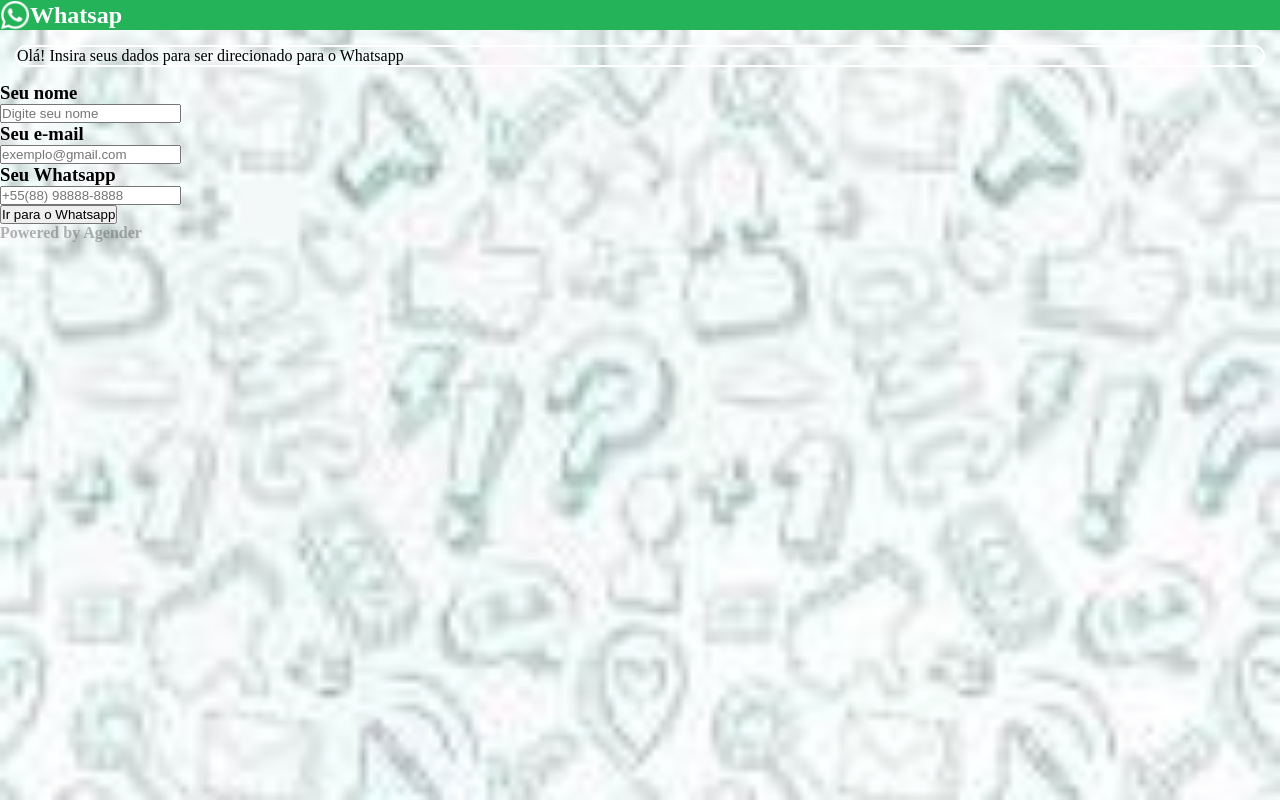
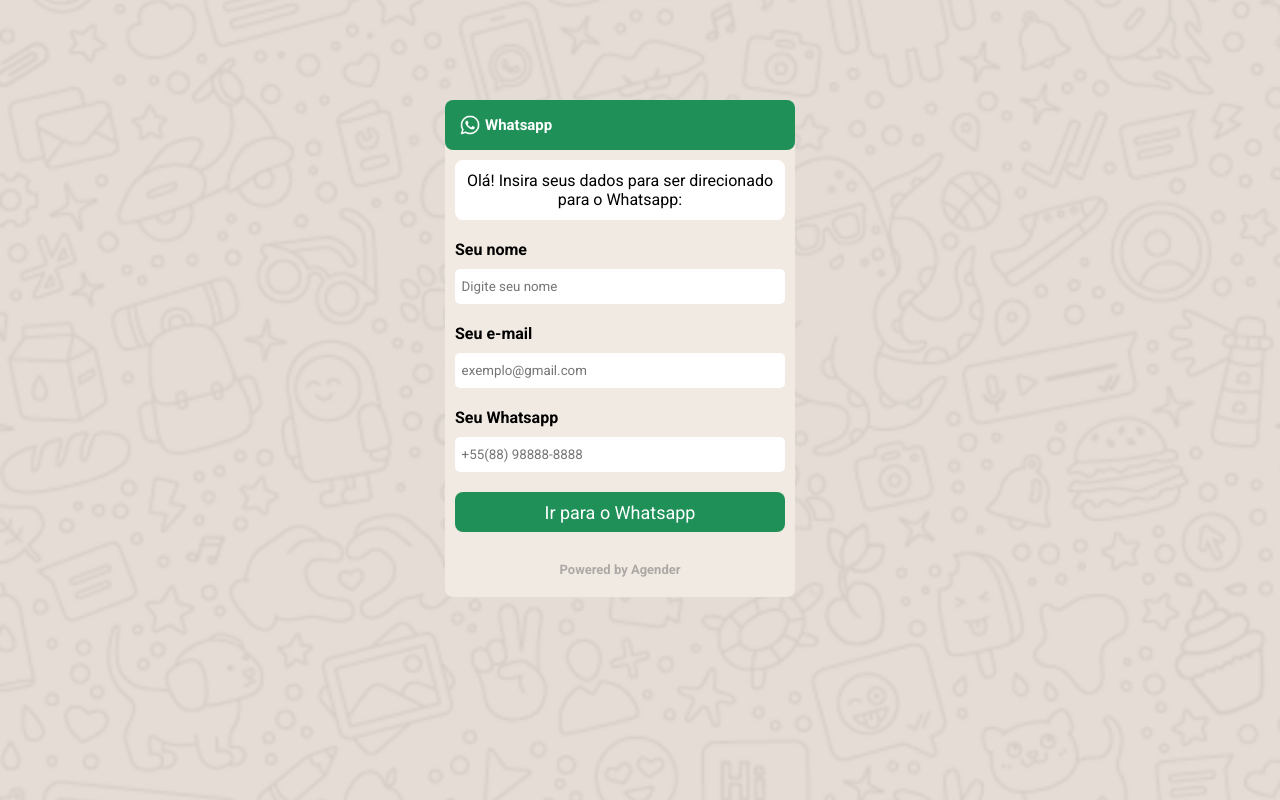
Before and after one commit to noahdondacasagrande-glitch/form-zap, a plain HTML site: page src/index.html in a window 1280 px wide. Drawn offline with Linux system fonts and the light colour scheme.

Commit message:
Add files via upload

```diff
--- a/src/index.html
+++ b/src/index.html
@@ -4,39 +4,45 @@
     <meta charset="UTF-8">
     <meta name="viewport" content="width=device-width, initial-scale=1.0">
     <link rel="stylesheet" href="style.css">
-    <title>Whatsap</title>
+    <link rel="preconnect" href="https://fonts.googleapis.com">
+    <link rel="preconnect" href="https://fonts.gstatic.com" crossorigin>
+    <link href="https://fonts.googleapis.com/css2?family=Roboto:ital,wght@0,100..900;1,100..900&display=swap" rel="stylesheet">
+    <title>Whatsapp</title>
 </head>
 <body>
-    <nav>
-        <img src="../icons/whatsapp.png" alt="whatsapp" width="30px" height="auto">
-        <h1>Whatsap</h1>
-    </nav>
+
     <main>
+        <nav class="nav">
+            <img src="../icons/whatsapp.png" alt="whatsapp" width="20px" height="auto">
+            <h1>Whatsapp</h1>
+        </nav>
         <div class="mensagem">
-            <p>Olá! Insira seus dados para ser direcionado para o Whatsapp</p>
+            <p>Olá! Insira seus dados para ser direcionado para o Whatsapp:</p>
         </div>
         <div>
             <h3>Seu nome</h3>
             <label for="nome"></label>
-            <input type="text" placeholder="Digite seu nome" id="nome">
+            <input type="text" placeholder="  Digite seu nome" id="nome">
         </div>
         <div>
             <h3>Seu e-mail</h3>
             <label for="e-mail"></label>
-            <input type="text" placeholder="exemplo@gmail.com" id="e-mail">
+            <input type="text" placeholder="  exemplo@gmail.com" id="email">
         </div>
         <div>
             <h3>Seu Whatsapp</h3>
-            <label for="Whatsapp"></label>
-            <input type="text" placeholder="+55(88) 98888-8888" id="Whatsapp">
+            <label for="whatsapp"></label>
+            <input type="text" placeholder="  +55(88) 98888-8888" id="contato">
         </div>
         <div>
-            <button>Ir para o Whatsapp</button>
+            <button type="button" onclick="mandar()">Ir para o Whatsapp</button>
         </div>
+        <footer>
+            <h4>Powered by Agender</h4>
+        </footer>
     </main>
     <footer>
-        <h4>Powered by Agender</h4>
-    </footer>
+
 
     <script src="script.js"></script>
 </body>
--- a/src/script.js
+++ b/src/script.js
@@ -0,0 +1,15 @@
+function mandar(){
+    var nome = document.getElementById("nome").value
+    var email = document.getElementById("email").value
+    var contato = document.getElementById("contato").value
+
+    var conteudo = "olá\n"
+    conteudo+="nome:" + nome +"\n"
+    conteudo +="email:" + email +"\n"
+    conteudo +="whatsapp:" + contato +"\n"
+
+
+
+    var link =`https://api.whatsapp.com/${contato}?text=${encodeURIComponent(conteudo)}`
+    window.open(link, "_blank")
+}
--- a/src/style.css
+++ b/src/style.css
@@ -1,28 +1,96 @@
 *{
+    font-family: "Roboto", sans-serif;
     margin: 0;
     padding: 0;
     box-sizing: border-box;
 }
 body{
-    background-image: url("../icons/fundo.jpg");
+    background-image: url("../icons/fundo.png");
+    background-repeat: no-repeat;
     background-size: cover;
-    background-repeat: no-repeat;
+    background-position: center;
+    background-attachment: fixed;
+    margin-top: 100px;
+    display: flex;
+    justify-content: center;
+    align-items: center;
 }
-nav{
-    background-color: #25b359;
-    color: white;
+main{
+    display: flex;
+    flex-direction: column;
+    max-width: 350px;
+    background-color: rgb(241, 234, 226);
+    border-radius: 8px;
+
+}
+.nav{
+    background-color: #1f9158;
+    color: #ffffff;
     display: flex;
     align-items: center;
+    padding: 15px;
+    gap: 5px;
+    width: 100%;
+    border-radius: 8px;
+    font-size: 10px;
 }
+
 img{
     filter: invert(100%);
+
 }
 .mensagem{
+    max-width: 330px;
+    width: 100%;
+    height: 60px;
     border: 2px solid #ffffff;
-    border-radius: 999px;
-    margin: 15px;
+    border-radius: 8px;
+    background-color: #ffffff;
+    display: flex;
+    justify-content: center;
+    align-items: center;
+
+    text-align: center;
+}
+
+div{
+    display: flex;
+    margin: 10px;
+    flex-direction: column;
+    gap: 5px;
+
+}
+input{
+    max-width: 330px;
+    width: 100%;
+    height: 35px;
+    border: white;
+    border-radius: 5px;
+}
+button{
+    cursor: pointer;
+    display: flex;
+    justify-content: center;
+    align-items: center;
+    background-color: #1f9158;
+    border-radius: 8px;
+    height: 40px;
+    max-width: 330px;
+    width: 100%;
+    border: white;
+    z-index: 999;
+    color: #ffffff;
+    font-size: large;
 }
 footer{
     color:dimgray;
     opacity: 0.5;
+    display: flex;
+    align-items: center;
+    justify-content: center;
+    margin: 20px;
+    font-size: small;
 }
+h3{
+    font-size: medium;
+}
```
Also changed, not shown: icons/fundo.png (added).
